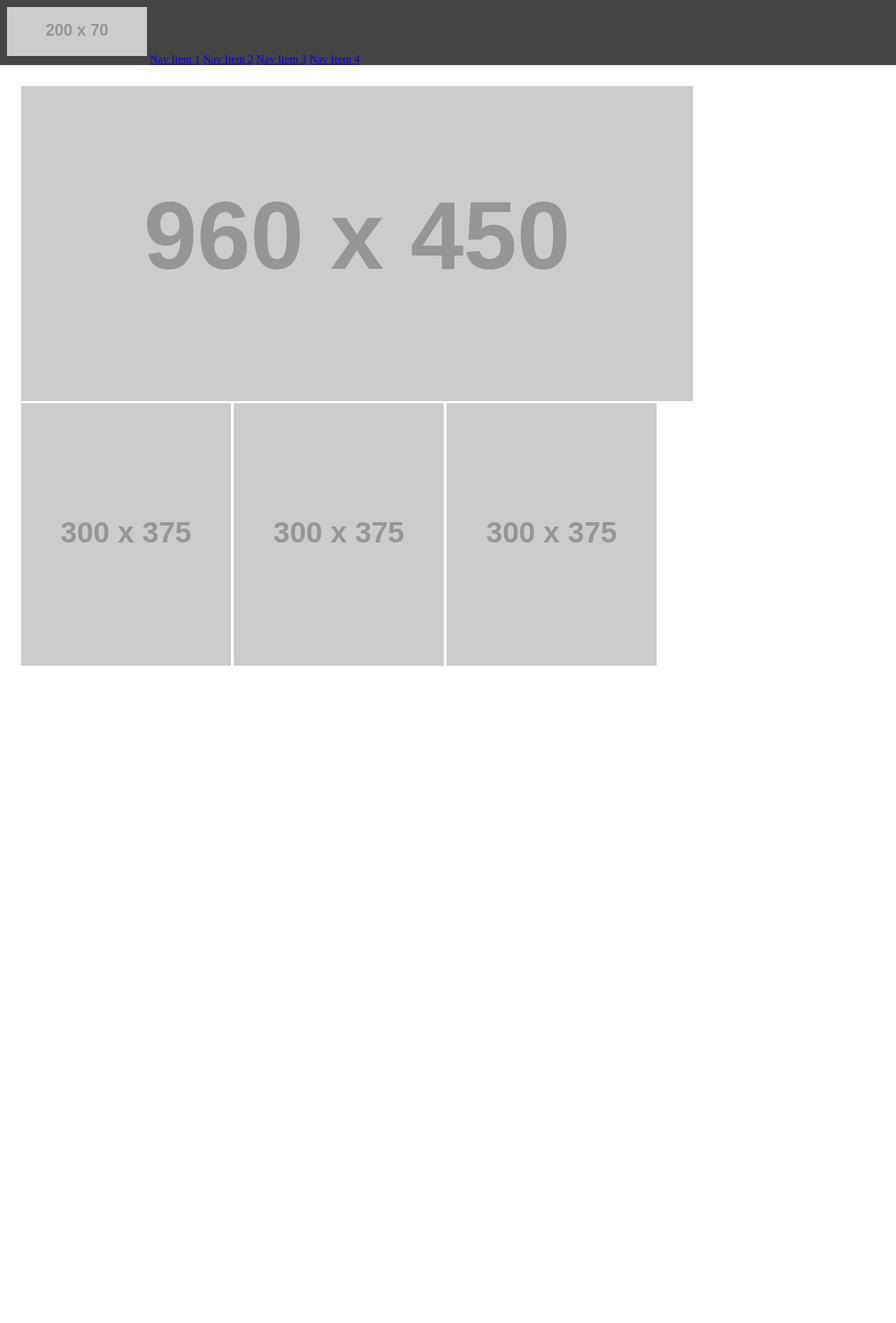
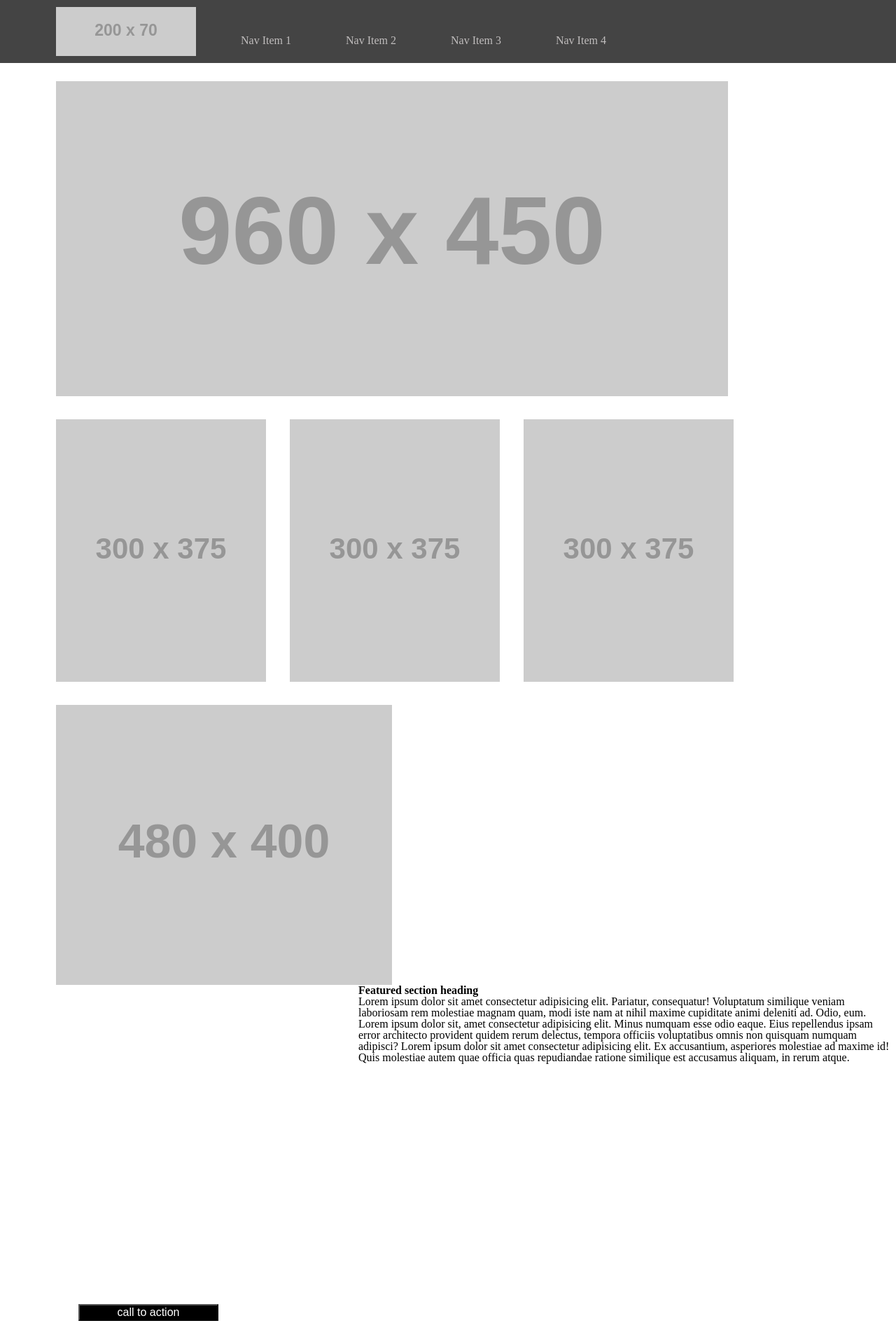
Before and after one commit to Batoolayyad/wirefame-exercise, a plain HTML site: page index.html in a window 1280 px wide. Shown: the top 1890 px of the page at 70% size. Before the commit the page ends 954 px from the top, so only its background shows below. Drawn offline with Linux system fonts and the light colour scheme; placeholder pictures from the web are drawn by us.

Commit message:
adding the fourth pic, the p and the button

```diff
--- a/css/style.css
+++ b/css/style.css
@@ -2,58 +2,93 @@
     box-sizing: border-box;
 }
 
-main{
-    padding-left: 30px;
+header{
+    background-color: #444444;
+    width: 100%;
+    height: 90px;
+}
+
+header nav img{
+    padding-left: 80px;
+    padding-top:10px ;
+    padding-bottom: 10px;
+}
+ul{
+    float: right;
+    display: block;
+    width: 75%;
+
+}
+ul li{
+    display: inline-block;
+    padding: 50px;
+    color: rgb(192, 189, 189);
+    padding-left: 1.5rem;
+}
+
+main section{
+    width: 100;
+}
+main section:first-child{
+    padding-left: 80px;
+
+}
+main section:nth-child(2){
+    padding-left: 80px;
+margin-top:30px;
+margin-bottom:30px;
+
+}
+main section img:first-child{
     padding-right: 30px;
 }
-nav{
 
-    background-color: #444444;
-    margin-bottom: 30px;
-    width: full-width;
+main section img:nth-child(2){
+    padding-right: 30px;
+}
+
+main section:nth-child(3) img{
+    padding-left: 80px;
+    float: left;
 
 }
-nav ul{
-    display: inline-block;
+main section:nth-child(3) h2{
+    width: 60%;
+    float: right;
+    font-size: 1rem;
+    font-weight: bold;
+    display: block;
+
 }
- ul li{
-    display: inline-block;
+
+main section:nth-child(3) p{
+    width: 60%;
+    float: right;
+    font-size: 0.5;
+    display: block;
+    float: right;
+
+}
+main section:nth-child(3) button{
+    width: 200px;
+    float: right;
+    word-wrap: break-word;
+    margin-right: 200px;
+    margin-top: 440px;
+    margin-bottom: 30px;
+    font-size: 1rem;
+    color: white;
+    background-color: black;
+
 
 
 }
 
-.logo img {
-    padding-left:10px;
-    padding-bottom: 10px;
-    padding-top: 10px;
-}
- .links ul {
-    width: 100%;
-    display: inline-block;
-}
-.links ul li {
-    text-decoration: none;
-    padding-left: 7rem;
-    padding-bottom: 40px;
-    display: inline-block;}
+footer {
+    clear: both;
+    height: 80px;
+    background-color:#444444
 
 
-.links ul li a{
-    color: white;
-    text-decoration: none;
-}
-
-.firstPic div{
-    width: 100%;
-}
-.firstPic div img {
-    text-align: center;
 
 }
-
-.secondPics div{
-width: 100%;
-}
-.secondPics div img{
-    display: inline;
-}
--- a/index.html
+++ b/index.html
@@ -11,46 +11,51 @@
 <body>
     <header>
         <nav>
-            <ul class="logo">
-                <li class="logo">
-                    <img class="logo" src="https://via.placeholder.com/200x70/sss" alt="logo">
-                </li>
-            </ul>
-            <ul class="links">
+                <img src="https://via.placeholder.com/200x70/sss" alt="logo">
+            <ul>
                 <li>
-                    <a  href="#">Nav Item 1</a>
+                    Nav Item 1
                 </li>
                 <li>
-                    <a  href="#">Nav Item 2</a>
+                    Nav Item 2
                 </li>
                 <li >
-                    <a  href="#">Nav Item 3</a>
+                    Nav Item 3
                 </li>
                 <li >
-                    <a  href="#">Nav Item 4</a>
+                    Nav Item 4
                 </li>
             </ul>
         </nav>
+    </header>
 
 
+    <main>
 
+        <section>
+            <img class="firstPic" src="https://via.placeholder.com/960x450/sss" alt="960x450">
+        </section>
 
-    </header>
-    <main>
-        <div class="firstPic">
-            <img class="firstPic" src="https://via.placeholder.com/960x450/sss" alt="960x450">
-        </div>
-        <div class="secondPics">
-            <img class="firstPic" src="https://via.placeholder.com/300x375/sss" alt="300x375">
-            <img class="firstPic" src="https://via.placeholder.com/300x375/sss" alt="300x375">
-            <img class="firstPic" src="https://via.placeholder.com/300x375/sss" alt="300x375">
-        </div>
+        <section>
+            <img  src="https://via.placeholder.com/300x375/sss" alt="300x375">
+            <img  src="https://via.placeholder.com/300x375/sss" alt="300x375">
+            <img  src="https://via.placeholder.com/300x375/sss" alt="300x375">
+        </section>
 
+        <section>
+            <img src="https://via.placeholder.com/480x400/sss">
+            <h2> Featured section heading</h2>
+            <p>
+                Lorem ipsum dolor sit amet consectetur adipisicing elit. Pariatur, consequatur! Voluptatum similique veniam laboriosam rem molestiae magnam quam, modi iste nam at nihil maxime cupiditate animi deleniti ad. Odio, eum.
+                Lorem ipsum dolor sit, amet consectetur adipisicing elit. Minus numquam esse odio eaque. Eius repellendus ipsam error architecto provident quidem rerum delectus, tempora officiis voluptatibus omnis non quisquam numquam adipisci?
+                Lorem ipsum dolor sit amet consectetur adipisicing elit. Ex accusantium, asperiores molestiae ad maxime id! Quis molestiae autem quae officia quas repudiandae ratione similique est accusamus aliquam, in rerum atque.
+            </p>
+            <button type="button">call to action</button>
+        </section>
 
     </main>
     <footer>
 
-
     </footer>
 </body>
 </html>
```
